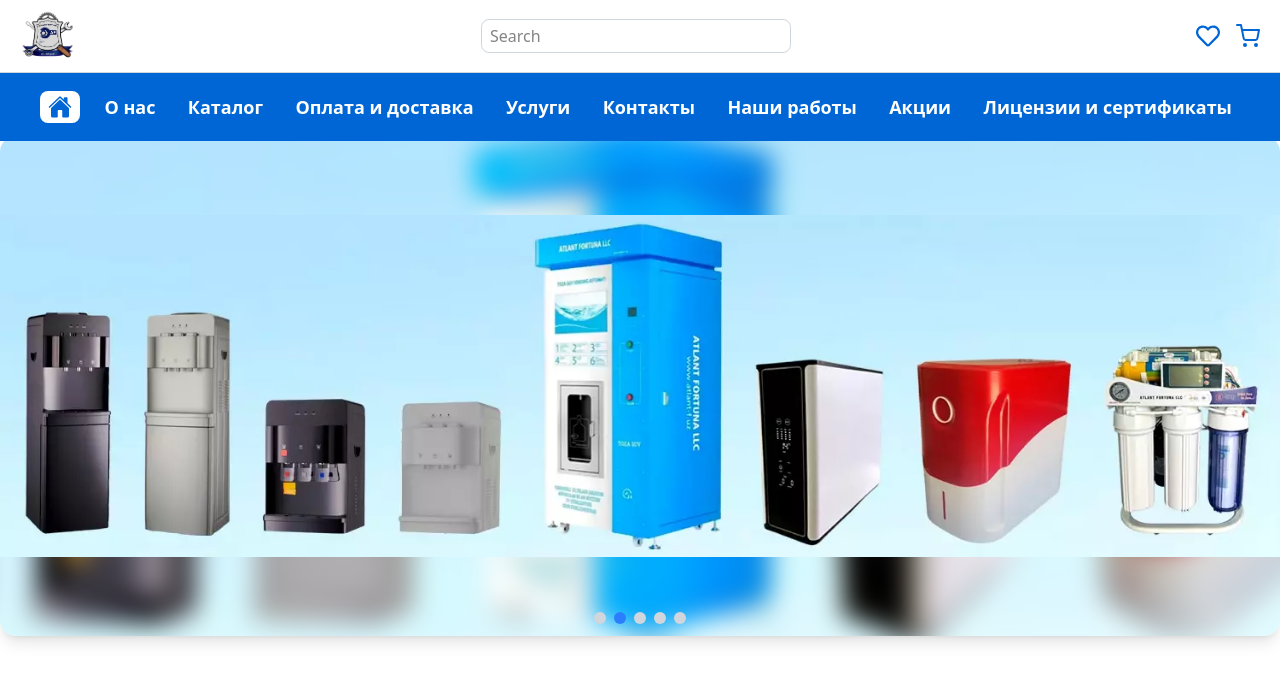
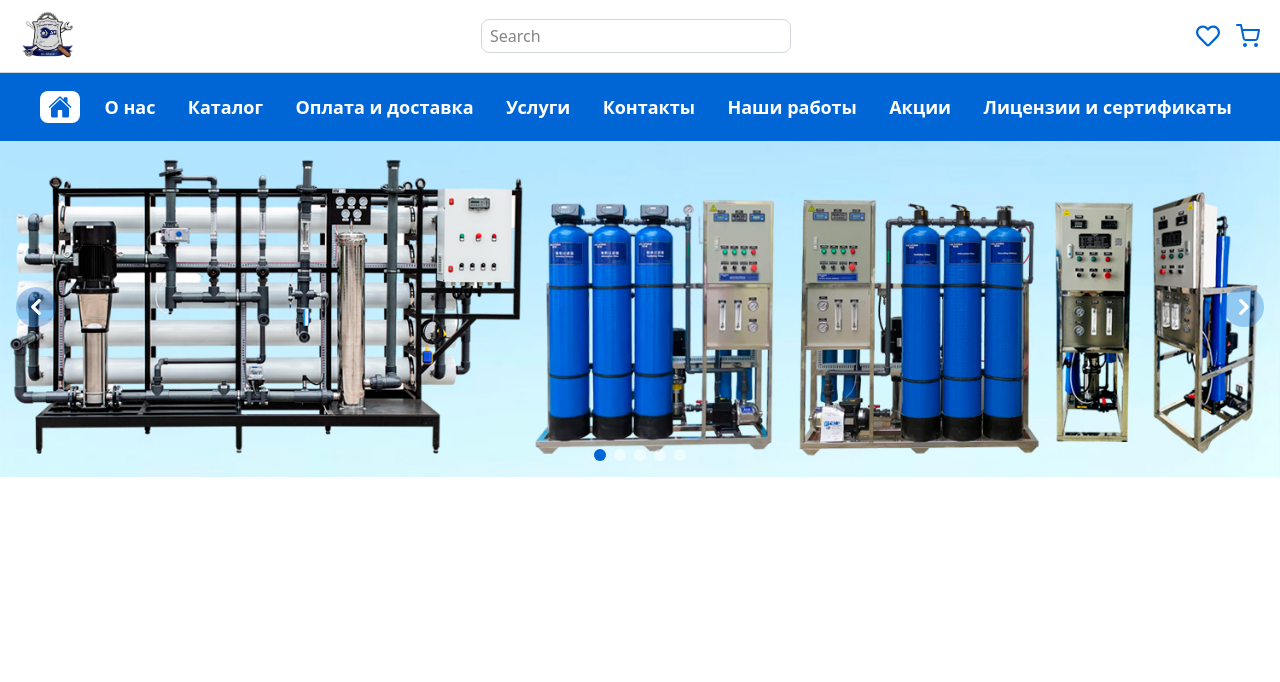
Before and after one commit to SayyeedDeveloper/atlant-frontend, a Next.js app: page / in a window 1280 px wide. Shown: the top 682 px of the page. Built offline with nearby package versions, Linux system fonts and the light colour scheme.

Commit message:
Carousel v2

```diff
--- a/app/about/page.tsx
+++ b/app/about/page.tsx
@@ -1,6 +1,8 @@
+import Carousel from "@/app/components/Carousel";
+
 export default function Home() {
     return (
-        <div>
+        <div className={"mt-18 lg:mt-34"}>
             About
         </div>
     );
--- /dev/null
+++ b/app/components/Carousel.tsx
@@ -0,0 +1,109 @@
+'use client'
+import { useState, useEffect, useCallback } from 'react';
+import useEmblaCarousel from 'embla-carousel-react';
+
+const Carousel = () => {
+    const [emblaRef, emblaApi] = useEmblaCarousel({
+        loop: true,
+        align: 'center'
+    });
+    const [currentSlide, setCurrentSlide] = useState(0);
+
+    const images = [
+        "/skipphoto1.jpg",
+        "/skipphoto2.webp",
+        "/skipphoto3.webp",
+        "/skipphoto4.webp",
+        "/skipphoto5.webp"
+    ];
+
+    const scrollPrev = useCallback(() => {
+        if (emblaApi) emblaApi.scrollPrev();
+    }, [emblaApi]);
+
+    const scrollNext = useCallback(() => {
+        if (emblaApi) emblaApi.scrollNext();
+    }, [emblaApi]);
+
+    const scrollTo = useCallback((index: number) => {
+        if (emblaApi) emblaApi.scrollTo(index);
+    }, [emblaApi]);
+
+    const onSelect = useCallback(() => {
+        if (!emblaApi) return;
+        setCurrentSlide(emblaApi.selectedScrollSnap());
+    }, [emblaApi]);
+
+    useEffect(() => {
+        if (!emblaApi) return;
+        onSelect();
+        emblaApi.on('select', onSelect);
+        emblaApi.on('reInit', onSelect);
+    }, [emblaApi, onSelect]);
+
+    return (
+        <div className="w-full mx-auto">
+            <div id="default-carousel" className="relative w-full select-none  overflow-hidden bg-gray-100">
+                <div className="overflow-hidden h-full" ref={emblaRef}>
+                    <div className="flex h-full">
+                        {images.map((src, index) => (
+                            <div
+                                key={index}
+                                className="flex-[0_0_100%] min-w-0 relative h-full"
+                            >
+                                <img
+                                    src={src}
+                                    className="w-full h-full object-cover"
+                                    alt={`Slide ${index + 1}`}
+                                />
+                            </div>
+                        ))}
+                    </div>
+                </div>
+
+                <div className="absolute z-30 flex -translate-x-1/2 bottom-3 sm:bottom-4 left-1/2 space-x-2">
+                    {images.map((_, index) => (
+                        <button
+                            key={index}
+                            type="button"
+                            className={`w-2 h-2 sm:w-3 sm:h-3 rounded-full transition-colors duration-200 ${
+                                index === currentSlide ? 'bg-primary' : 'bg-white/50 hover:bg-white/75'
+                            }`}
+                            aria-current={index === currentSlide}
+                            aria-label={`Slide ${index + 1}`}
+                            onClick={() => scrollTo(index)}
+                        />
+                    ))}
+                </div>
+
+                <button
+                    type="button"
+                    className="absolute top-1/2 -translate-y-1/2 left-2 sm:left-4 z-30 cursor-pointer group focus:outline-none"
+                    onClick={scrollPrev}
+                >
+                    <span className="inline-flex items-center justify-center w-8 h-8 sm:w-10 sm:h-10 rounded-full bg-primary/30 hover:bg-primary/50 transition-colors duration-200 group-focus:ring-4 group-focus:ring-primary/50">
+                        <svg className="w-3 h-3 sm:w-4 sm:h-4 text-white" fill="none" viewBox="0 0 6 10">
+                            <path stroke="currentColor" strokeLinecap="round" strokeLinejoin="round" strokeWidth="2" d="M5 1 1 5l4 4"/>
+                        </svg>
+                        <span className="sr-only">Previous</span>
+                    </span>
+                </button>
+
+                <button
+                    type="button"
+                    className="absolute top-1/2 -translate-y-1/2 right-2 sm:right-4 z-30 cursor-pointer group focus:outline-none"
+                    onClick={scrollNext}
+                >
+                    <span className="inline-flex items-center justify-center w-8 h-8 sm:w-10 sm:h-10 rounded-full bg-primary/30 hover:bg-primary/50 transition-colors duration-200 group-focus:ring-4 group-focus:ring-primary/50">
+                        <svg className="w-3 h-3 sm:w-4 sm:h-4 text-white" fill="none" viewBox="0 0 6 10">
+                            <path stroke="currentColor" strokeLinecap="round" strokeLinejoin="round" strokeWidth="2" d="m1 9 4-4-4-4"/>
+                        </svg>
+                        <span className="sr-only">Next</span>
+                    </span>
+                </button>
+            </div>
+        </div>
+    );
+};
+
+export default Carousel;
--- a/app/components/Carusel.tsx
+++ b/app/components/Carusel.tsx
@@ -3,7 +3,6 @@
 import React, { useState, useEffect } from "react";
 
 const images = [
-  "/skipphoto.jpg",
   "/skipphoto2.webp",
   "/skipphoto3.webp",
   "/skipphoto4.webp",
--- a/app/page.tsx
+++ b/app/page.tsx
@@ -1,10 +1,10 @@
-import Carusel from "@/app/components/Carusel";
+import Carousel from "@/app/components/Carousel";
 
 export default function Home() {
   return (
       <div className={"mt-18 lg:mt-34"}>
           <div>
-              <Carusel/>
+              <Carousel/>
           </div>
       </div>
   );
--- a/package.json
+++ b/package.json
@@ -12,6 +12,8 @@
     "@radix-ui/react-dialog": "^1.1.15",
     "class-variance-authority": "^0.7.1",
     "clsx": "^2.1.1",
+    "embla-carousel": "^8.6.0",
+    "embla-carousel-react": "^8.6.0",
     "lucide-react": "^0.546.0",
     "next": "15.5.6",
     "react": "19.1.0",
```
Also changed, not shown: public/skipphoto1.jpg (added), 1 other file (tests, documents, lock files or other folders).
